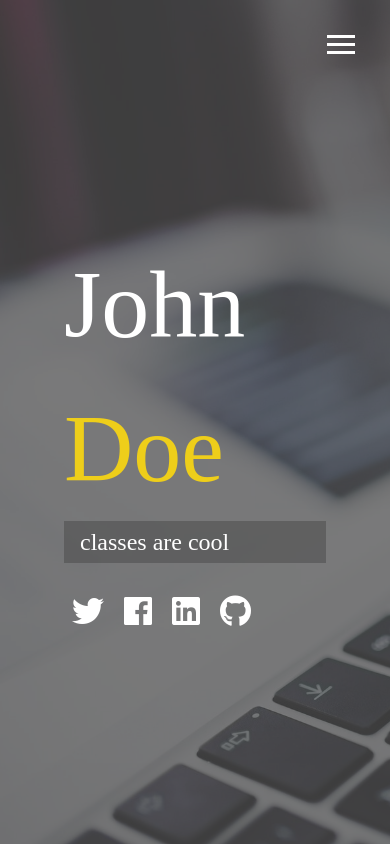
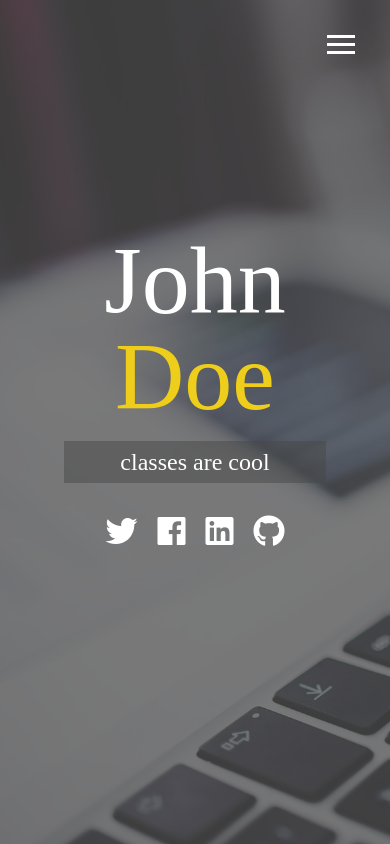
Before and after one commit to JonaThe1st/modern-portfolio, a website: page dist/index.html in a window 390 px wide. Drawn offline with Linux system fonts and the light colour scheme.

Commit message:
added media queries

```diff
--- a/scss/_config.scss
+++ b/scss/_config.scss
@@ -27,3 +27,31 @@ $background-opacity: 0.7;
     }
   }
 }
+
+// Media Query mixin
+@mixin mediaSm {
+  @media screen and (max-width: 500px) {
+    @content;
+  }
+}
+
+// Media Query mixin
+@mixin mediaMd {
+  @media screen and (max-width: 768px) {
+    @content;
+  }
+}
+
+// Media Query mixin
+@mixin mediaLg {
+  @media screen and (min-width: 769) and (max-width: 1170px) {
+    @content;
+  }
+}
+
+// Media Query mixin
+@mixin mediaXL {
+  @media screen and (min-width: 1171px) {
+    @content;
+  }
+}
--- a/scss/_menu.scss
+++ b/scss/_menu.scss
@@ -108,6 +108,7 @@
   }
 
   .nav-link {
+    text-align: center;
     display: inline-block;
     position: relative;
     font-size: 40px;
--- /dev/null
+++ b/scss/_mobile.scss
@@ -0,0 +1,56 @@
+// Widescreens
+@include mediaXL {
+}
+
+// Desktops
+@include mediaLg {
+}
+
+// Tablets
+@include mediaMd {
+  main {
+    align-items: center;
+    text-align: center;
+
+    .lg-heading {
+      line-height: 1;
+      margin-bottom: 1rem;
+      //color: black;
+    }
+  }
+
+  ul.menu-nav,
+  div.menu-branding {
+    float: none;
+    width: 100%;
+    min-height: 0;
+
+    &.show {
+      transform: translate3d(0, 0, 0);
+    }
+  }
+
+  .menu-nav {
+    height: 70vh;
+    transform: translate3d(-100%, 0, 0);
+    font-size: 24px;
+  }
+
+  .menu-branding {
+    height: 30vh;
+    transform: translate3d(100%, 0, 0);
+
+    .portrait {
+      background: url(../img/portrait_small.jpg);
+      width: 150px;
+      height: 150px;
+    }
+  }
+}
+
+// mobile device
+@include mediaSm {
+  main#home h1 {
+    margin-top: 10vh;
+  }
+}
--- a/scss/main.scss
+++ b/scss/main.scss
@@ -1,5 +1,6 @@
 @import "config";
 @import "menu";
+@import "mobile";
 
 * {
   box-sizing: border-box;
```
Also changed, not shown: dist/css/main.css, dist/index.html, dist/js/main.js.
